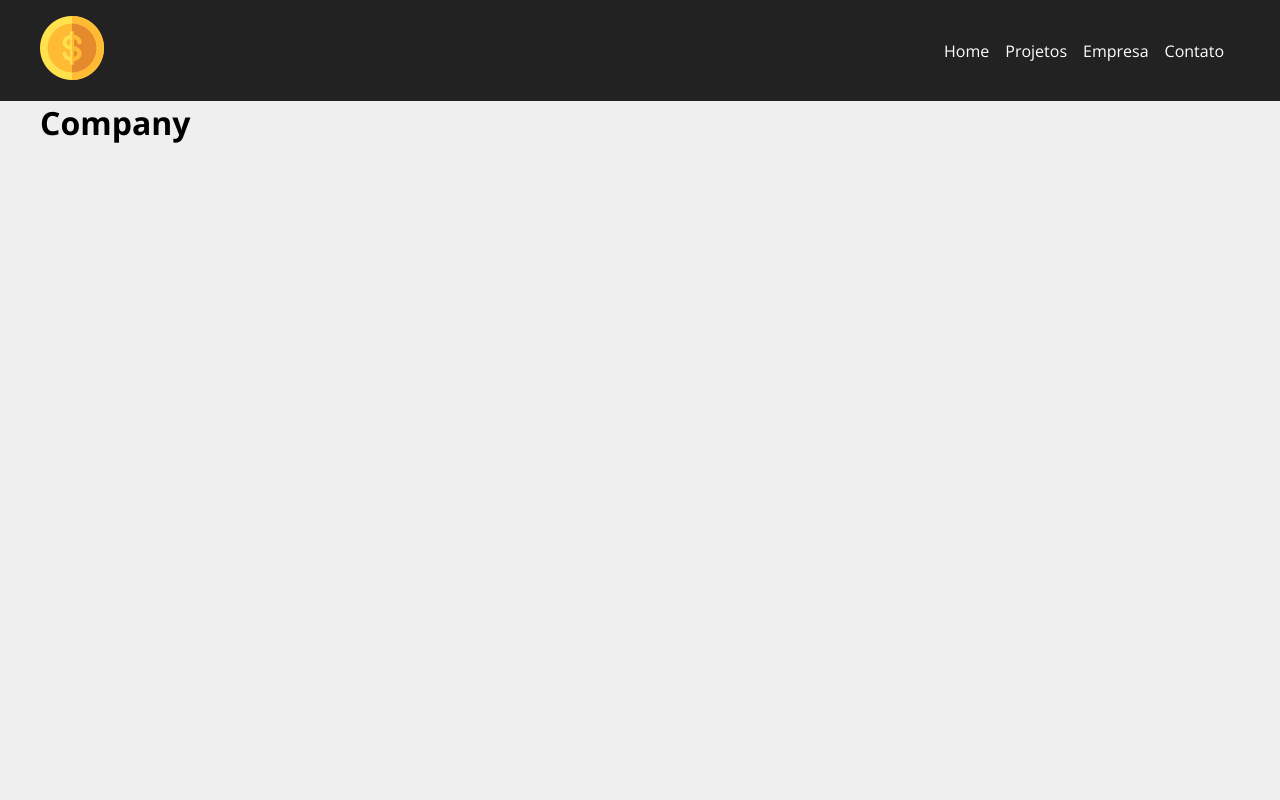
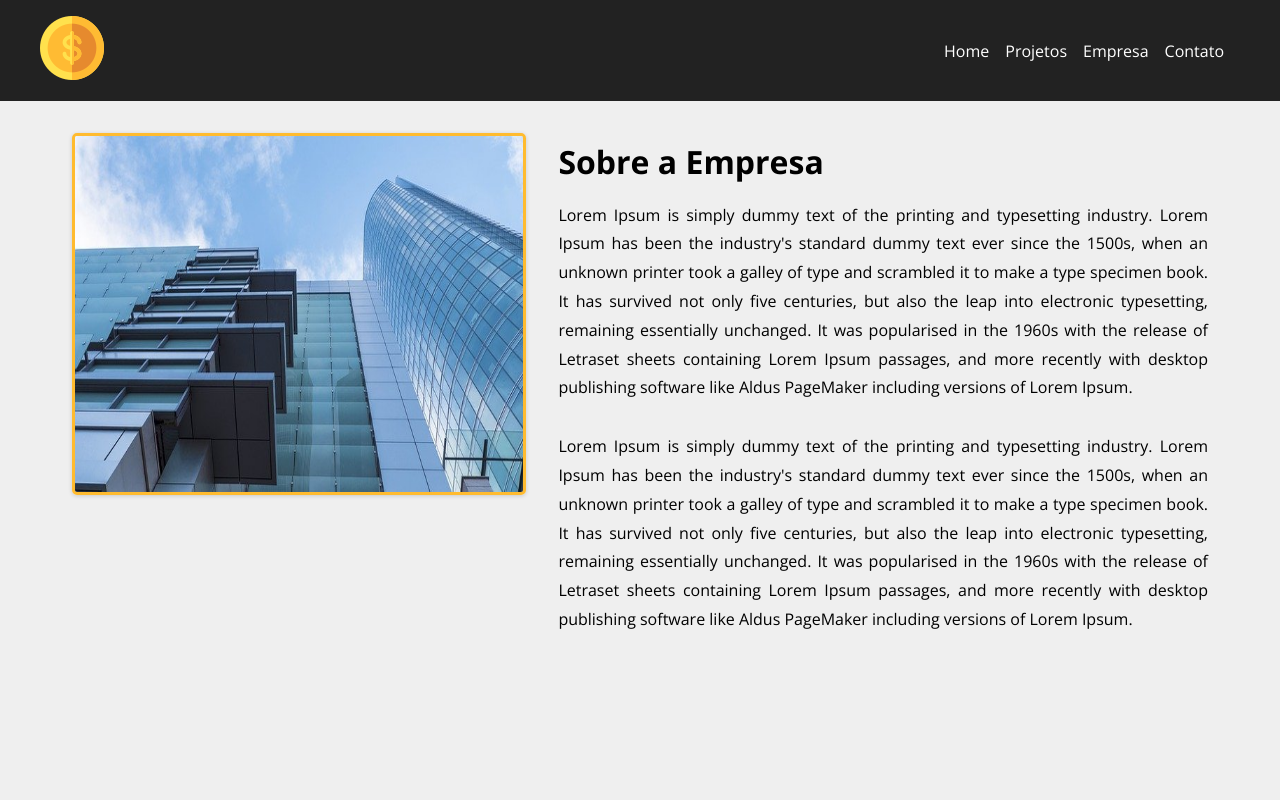
Before and after one commit to lucasdealmeidadev/react-js-costs, a React (Create React App) app: page /company in a window 1280 px wide. Shown: the top 800 px of the page. Built offline with nearby package versions, Linux system fonts and the light colour scheme.

Commit message:
Customização da página sobre empresa.

```diff
--- a/db.json
+++ b/db.json
@@ -25,8 +25,15 @@
         "id": "1",
         "name": "Infra"
       },
-      "cost": 0,
-      "services": [],
+      "cost": 4,
+      "services": [
+        {
+          "name": "Constance Browning",
+          "cost": "4",
+          "description": "Quaerat at excepturi",
+          "id": "ef1d4a08-d2e6-4974-a46d-3c0c313a02a5"
+        }
+      ],
       "id": 2
     }
   ],
--- /dev/null
+++ b/src/components/pages/Company.css
@@ -0,0 +1,32 @@
+.company-container {
+    padding: 2em;
+    width: 100%;
+}
+
+.company-title {
+    display: flex;
+    justify-content: space-between;
+    margin-bottom: 2em;
+}
+
+.company-text {
+    line-height: 1.8;
+    padding-left: 2em;
+    text-align: justify;
+}
+
+.company-text h1 {
+    margin-bottom: 10px;
+}
+
+.company-text p {
+    margin-bottom: 30px;
+}
+
+.company-title img {
+    border-radius: 5px;
+    box-shadow: 0 1px 4px rgb(0 0 0 / 16%);
+    width: 40%;
+    height: 362px;
+    border: 3px solid #FFBB2F;
+}
--- a/src/components/pages/Company.jsx
+++ b/src/components/pages/Company.jsx
@@ -1,8 +1,20 @@
 import { memo } from 'react';
+
+import company from '../../img/company.jpg';
+import './Company.css';
 
 function Company() {
     return (
-        <h1>Company</h1>
+        <div className='company-container'>
+            <div className='company-title'>
+                <img src={company} alt='Company' />
+                <div className='company-text'>
+                    <h1>Sobre a Empresa</h1>
+                    <p>Lorem Ipsum is simply dummy text of the printing and typesetting industry. Lorem Ipsum has been the industry's standard dummy text ever since the 1500s, when an unknown printer took a galley of type and scrambled it to make a type specimen book. It has survived not only five centuries, but also the leap into electronic typesetting, remaining essentially unchanged. It was popularised in the 1960s with the release of Letraset sheets containing Lorem Ipsum passages, and more recently with desktop publishing software like Aldus PageMaker including versions of Lorem Ipsum.</p>
+                    <p>Lorem Ipsum is simply dummy text of the printing and typesetting industry. Lorem Ipsum has been the industry's standard dummy text ever since the 1500s, when an unknown printer took a galley of type and scrambled it to make a type specimen book. It has survived not only five centuries, but also the leap into electronic typesetting, remaining essentially unchanged. It was popularised in the 1960s with the release of Letraset sheets containing Lorem Ipsum passages, and more recently with desktop publishing software like Aldus PageMaker including versions of Lorem Ipsum.</p>
+                </div>
+            </div>
+        </div>
     );
 }
 
--- a/src/components/pages/Home.jsx
+++ b/src/components/pages/Home.jsx
@@ -1,7 +1,7 @@
 import { memo } from 'react';
 
-import savings from '../../img/savings.svg'
-import { LinkButton } from '../layout'
+import savings from '../../img/savings.svg';
+import { LinkButton } from '../layout';
 import './Home.css';
 
 function Home() {
```
Also changed, not shown: src/img/company.jpg (added).
